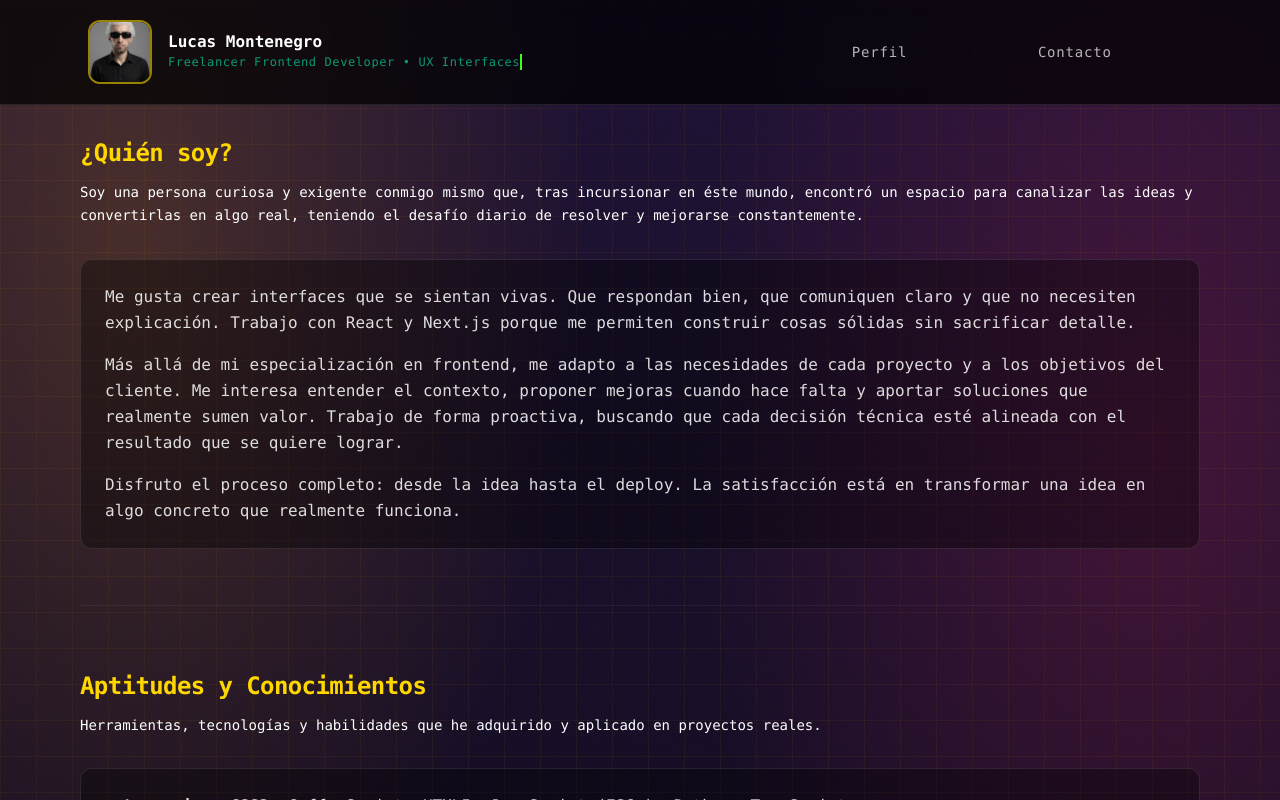
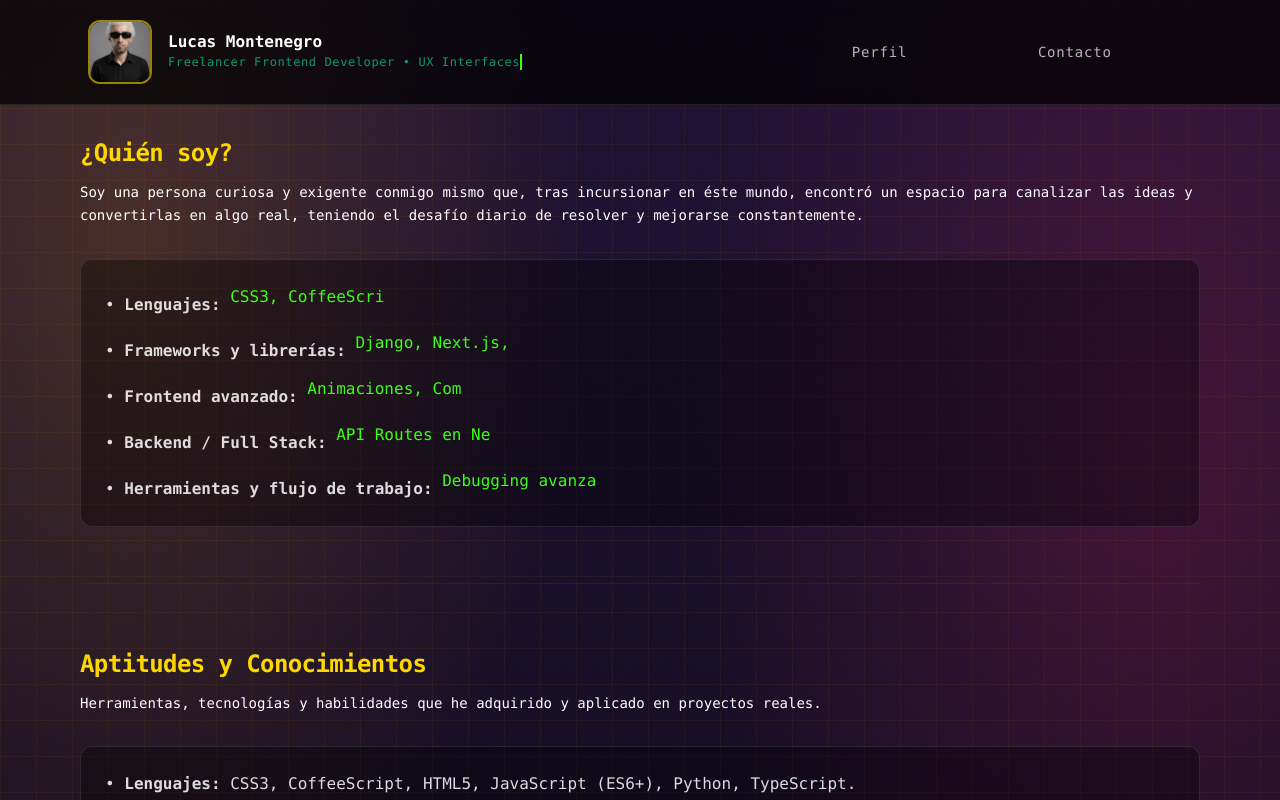
Before and after one commit to lu-developer476/Portfolio, a Next.js app: page /about in a window 1280 px wide. Shown: the top 800 px of the page. Built offline with nearby package versions, Linux system fonts and the light colour scheme.

Commit message:
page.tsx

```diff
--- a/src/app/about/page.tsx
+++ b/src/app/about/page.tsx
@@ -9,24 +9,42 @@ export default function AboutPage() {
         title="¿Quién soy?"
         subtitle="Soy una persona curiosa y exigente conmigo mismo que, tras incursionar en éste mundo, encontró un espacio para canalizar las ideas y convertirlas en algo real, teniendo el desafío diario de resolver y mejorarse constantemente."
       >
-        <div className="rounded-xl border border-white/10 bg-black/35 p-6">
-          <p className="text-white/85 leading-relaxed">
-            Me gusta crear interfaces que se sientan vivas. Que respondan bien, que comuniquen claro
-            y que no necesiten explicación. Trabajo con React y Next.js porque me permiten construir
-            cosas sólidas sin sacrificar detalle.
-          </p>
+    <div className="rounded-xl border border-white/10 bg-black/35 p-6 space-y-3">
+      <p className="text-white/85 leading-relaxed">
+        • <strong>Lenguajes:</strong>{" "}
+        <span className="animate-typing-no-cursor">
+          CSS3, CoffeeScript, HTML5, JavaScript (ES6+), Python, TypeScript.
+        </span>
+      </p>
 
-          <p className="mt-4 text-white/85 leading-relaxed">
-            Más allá de mi especialización en frontend, me adapto a las necesidades de cada proyecto y a los objetivos del cliente.
-            Me interesa entender el contexto, proponer mejoras cuando hace falta y aportar soluciones que realmente sumen valor.
-            Trabajo de forma proactiva, buscando que cada decisión técnica esté alineada con el resultado que se quiere lograr.
-          </p>
+      <p className="text-white/85 leading-relaxed">
+        • <strong>Frameworks y librerías:</strong>{" "}
+        <span className="animate-typing-no-cursor">
+          Django, Next.js, React, Redux, TailwindCSS, Zustand.
+        </span>
+      </p>
 
-          <p className="mt-4 text-white/85 leading-relaxed">
-            Disfruto el proceso completo: desde la idea hasta el deploy. La satisfacción
-            está en transformar una idea en algo concreto que realmente funciona.
-          </p>
-        </div>
+      <p className="text-white/85 leading-relaxed">
+        • <strong>Frontend avanzado:</strong>{" "}
+        <span className="animate-typing-no-cursor">
+          Animaciones, Componentización, Efectos Interactivos (Anime.js, Chart.js, Swiper.js, Three.js, overlays), Responsive Design, Sliders / Carousels.
+        </span>
+      </p>
+
+      <p className="text-white/85 leading-relaxed">
+        • <strong>Backend / Full Stack:</strong>{" "}
+        <span className="animate-typing-no-cursor">
+          API Routes en Next.js, Firebase Admin / Firestore, integración con servicios de correo (Resend), Manejo de localStorage y Web Storage.
+        </span>
+      </p>
+
+      <p className="text-white/85 leading-relaxed">
+        • <strong>Herramientas y flujo de trabajo:</strong>{" "}
+        <span className="animate-typing-no-cursor">
+          Debugging avanzado, Figma, Git / GitHub, Gitlab, Manejo de entornos locales y producción (Netlify, Postman, Vercel).
+        </span>
+      </p>
+    </div>
       </Section>
 
       <Section
```
